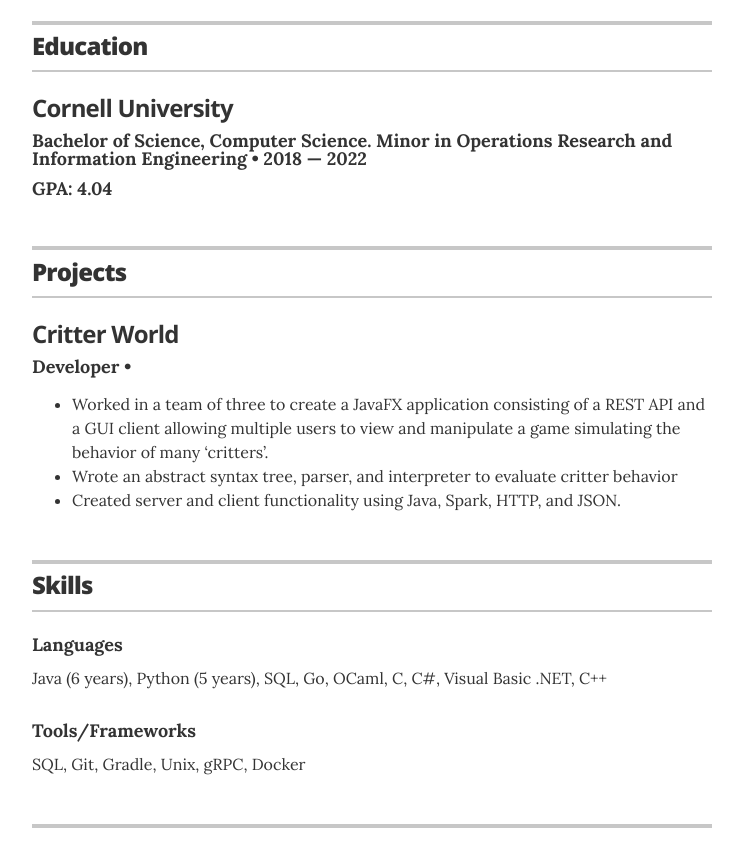
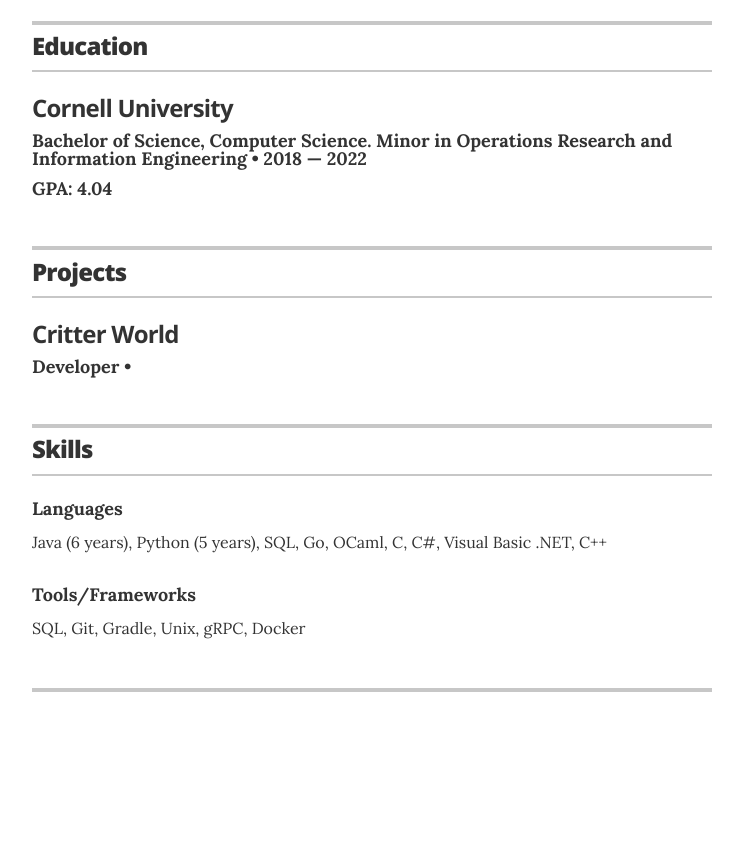
Before and after one commit to daniel-ye137/daniel-ye137.github.io, a Jekyll site: the page built from index.html, in a window 1280 px wide and 900 px high, scrolled down 1146 px. Shown: the top 867 px of the window, without its empty margins (268-1011 px from the left). Built offline with Jekyll 4.4.1, drawn with Linux system fonts in a browser that asks for light colours; after the commit the page ends 1910 px from its top, so only the background shows below that.

Commit message:
remove attributes

```diff
--- a/_data/projects.yml
+++ b/_data/projects.yml
@@ -4,6 +4,5 @@
 # C# Wine Ought
 - project: Critter World
   role: Developer
-  duration: "2018"
   # url: "https://shielded-escarpment-89075.herokuapp.com/"
   description: <ul class="resume-item-list"><li>Worked in a team of three to create a JavaFX application consisting of a REST API and a GUI client allowing multiple users to view and manipulate a game simulating the behavior of many ‘critters’.</li><li>Wrote an abstract syntax tree, parser, and interpreter  to evaluate critter behavior </li><li>Created server and client functionality using Java, Spark, HTTP, and JSON.</li></ul>
--- a/_layouts/resume.html
+++ b/_layouts/resume.html
@@ -117,7 +117,6 @@
         <h3 class="resume-item-title" itemprop="name">{% if project.url %}<a href="{{ project.url }}"
             itemprop="url">{{ project.project }}</a>{% else %}{{ project.project }}{% endif %}</h3>
         <h4 class="resume-item-details" itemprop="description">{{ project.role }} &bull;</h4>
-        <p class="resume-item-copy">{{ project.description }}</p>
       </div>
       {% endfor %}
 
```
